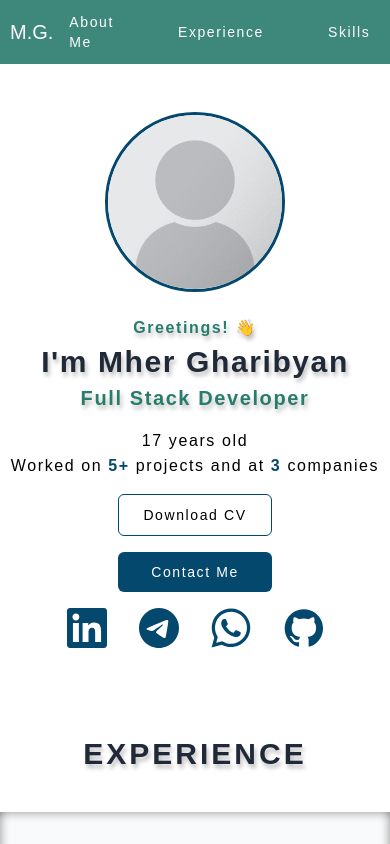
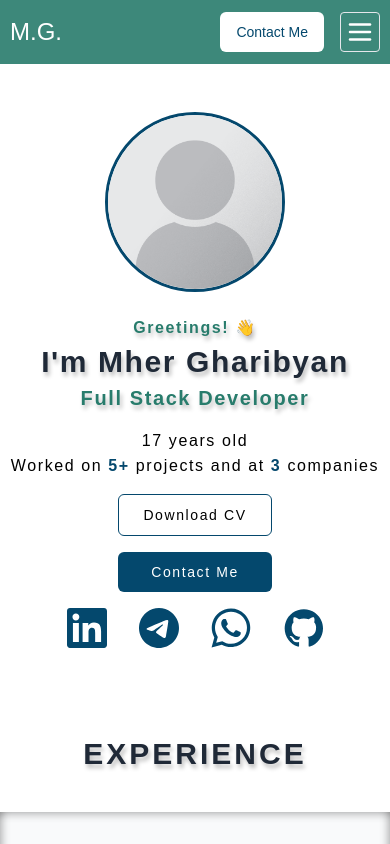
Before and after one commit to mhergharibyan550/personal-website, a Next.js app: page / in a window 390 px wide. Shown: the top 844 px of the page. Built offline with nearby package versions, Linux system fonts and the light colour scheme; a web font is replaced by a local one.

Commit message:
Add mobile navbar

```diff
--- a/package.json
+++ b/package.json
@@ -20,7 +20,8 @@
     "tailwind-merge": "^3.3.1",
     "tailwindcss": "^3.4.17",
     "tailwindcss-animate": "^1.0.7",
-    "tailwindcss-textshadow": "^2.1.3"
+    "tailwindcss-textshadow": "^2.1.3",
+    "wicg-inert": "^3.1.3"
   },
   "devDependencies": {
     "@eslint/eslintrc": "^3",
--- a/src/components/AboutMe.tsx
+++ b/src/components/AboutMe.tsx
@@ -1,6 +1,6 @@
 import Image from "next/image";
 import MaxWidthWrapper from "./MaxWidthWrapper";
-import { Button } from "./ui/button";
+import { Button } from "./ui/Button";
 import { LinkedInLogo, TelegramLogo, WhatsAppLogo } from "./ui/icons.jsx";
 import { ContactMeButton } from "./ContactModal";
 import GitHubLogo from "./ui/icons/GitHubLogo";
--- a/src/components/ContactModal.tsx
+++ b/src/components/ContactModal.tsx
@@ -3,7 +3,7 @@
 import { useModal } from "@/context/ModalContext";
 import { X } from "lucide-react";
 import { useState } from "react";
-import { Button, ButtonProps } from "./ui/button";
+import { Button, ButtonProps } from "./ui/Button";
 import { LinkedInLogo, TelegramLogo, WhatsAppLogo } from "./ui/icons";
 import GitHubLogo from "./ui/icons/GitHubLogo";
 import Modal from "./ui/Modal";
@@ -16,10 +16,16 @@ export const ContactMeButton = ({
   className,
   value = "Contact Me",
 }: ContactMeButtonProps) => {
-  const { openModal } = useModal();
+  const { openModal, isOpen } = useModal();
 
   return (
-    <Button className={className} onClick={openModal}>
+    <Button
+      aria-label="toggle contact modal"
+      aria-haspopup="dialog"
+      aria-controls="contact-modal"
+      className={className}
+      onClick={openModal}
+    >
       {value}
     </Button>
   );
@@ -56,6 +62,7 @@ const ContactModal = () => {
 
   return (
     <Modal
+      id="contact-modal"
       onClose={handleModalClose}
       isOpen={isOpen}
       className="animate-fadeIn"
--- a/src/components/Header.tsx
+++ b/src/components/Header.tsx
@@ -1,40 +1,122 @@
+"use client";
+
+import "wicg-inert";
+
+import { cn } from "@/lib/utils";
+import { Menu, X } from "lucide-react";
 import Link from "next/link";
-import { cn } from "../utils";
+import { useEffect, useRef, useState } from "react";
+import { ContactMeButton } from "./ContactModal";
 import MaxWidthWrapper from "./MaxWidthWrapper";
-import { buttonVariants } from "./ui/button";
-import { ContactMeButton } from "./ContactModal";
+import { buttonVariants } from "./ui/Button";
 
 const linkClassnames = buttonVariants({ variant: "link" });
 
+const navItems = [
+  { href: "#", label: "About Me" },
+  { href: "#experience", label: "Experience" },
+  { href: "#skills", label: "Skills" },
+  { href: "#lastprojects", label: "Last Projects" },
+];
+
 const Header = () => {
+  const navRef = useRef<HTMLUListElement>(null);
+  const [isOpen, setIsOpen] = useState(false);
+  const [inert, setInert] = useState(false);
+
+  useEffect(() => {
+    if (navRef.current) {
+      if (inert) {
+        navRef.current.setAttribute("inert", "");
+      } else {
+        navRef.current.removeAttribute("inert");
+      }
+    }
+  }, [inert]);
+
+  useEffect(() => {
+    const closeOnEsc = (e: KeyboardEvent) =>
+      e.key === "Escape" ? setIsOpen(false) : null;
+
+    document.body.addEventListener("keydown", closeOnEsc);
+
+    return () => document.body.removeEventListener("keydown", closeOnEsc);
+  }, []);
+
+  useEffect(() => {
+    if (typeof window === "undefined") return;
+
+    const updateNavbarInert = () => {
+      const isMobile = window.matchMedia("(max-width: 768px)").matches;
+      console.log(isMobile);
+      if (navRef.current) {
+        navRef.current.inert = isOpen && isMobile;
+      }
+    };
+
+    updateNavbarInert();
+
+    window.addEventListener("resize", updateNavbarInert);
+
+    return () => window.removeEventListener("resize", updateNavbarInert);
+  }, [isOpen]);
+
   return (
-    <header className="fixed top-0 w-full z-[999] bg-custom-green bg-opacity-90 backdrop-blur-sm">
-      <MaxWidthWrapper className="flex justify-between items-center py-3">
+    <>
+      {isOpen && (
+        <div
+          onClick={() => setIsOpen(false)}
+          aria-hidden="true"
+          className="z-50 fixed md:hidden inset-0 overflow-hidden bg-black/30 dark:bg-black/60 backdrop-blur-[0.5px]"
+        />
+      )}
+      <nav className="fixed top-0 z-50 h-16 w-full bg-custom-green/90 backdrop-blur-sm">
+        <MaxWidthWrapper className="flex md:flex-row items-center py-3">
           <Link
             href="/"
-          className="font-rampart text-white text-xl transition-transform hover:scale-105"
+            className="font-rampart mr-auto text-white text-2xl transition-transform hover:scale-105"
           >
             M.G.
           </Link>
-        <nav className="text-white flex justify-between items-center tracking-widest space-x-8">
-          <Link className={cn(linkClassnames, "bg-inherit")} href="#">
-            About Me
+
+          <ul
+            id="navbar"
+            className={`absolute md:static flex flex-col items-center top-16 w-48 md:w-auto h-screen md:h-fit md:flex-row gap-y-4 md:gap-x-5 bg-custom-green md:bg-transparent text-white tracking-widest transition-all ${
+              isOpen ? "right-0" : "-right-full"
+            }`}
+          >
+            {navItems.map((item) => (
+              <li key={item.href}>
+                <Link
+                  onClick={() => setIsOpen(false)}
+                  className={cn(linkClassnames)}
+                  href={item.href}
+                >
+                  {item.label}
                 </Link>
-          <Link className={cn(linkClassnames, "")} href="#experience">
-            Experience
-          </Link>
-          <Link className={cn(linkClassnames, "")} href="#skills">
-            Skills
-          </Link>
-          <Link className={cn(linkClassnames, "")} href="#lastprojects">
-            Last Projects
-          </Link>
+              </li>
+            ))}
+          </ul>
+
+          <ContactMeButton className="md:ml-auto bg-white text-custom-blue hover:text-white">
+            Contact Me
+          </ContactMeButton>
+          <button
+            className="md:hidden ml-4 h-10 w-10 flex items-center justify-center border rounded transition-transform hover:scale-105"
+            aria-label="toggle navbar"
+            aria-expanded={isOpen}
+            aria-controls="navbar"
+            onClick={() => setIsOpen(!isOpen)}
+          >
+            {isOpen ? (
+              <X size={30} className="text-white" />
+            ) : (
+              <Menu size={30} className="text-white" />
+            )}
+          </button>
+        </MaxWidthWrapper>
       </nav>
-        <ContactMeButton className="bg-white text-custom-blue hover:text-white">
-          Contact Me
-        </ContactMeButton>{" "}
-      </MaxWidthWrapper>
-    </header>
+    </>
   );
 };
 
--- a/src/components/LastProjects/ProjectItem.tsx
+++ b/src/components/LastProjects/ProjectItem.tsx
@@ -6,7 +6,7 @@ import { useInView } from "@/hooks/useInView";
 import Image, { StaticImageData } from "next/image";
 import Link from "next/link";
 import { cn } from "../../utils";
-import { Button, buttonVariants } from "../ui/button";
+import { Button, buttonVariants } from "../ui/Button";
 import { LinkIcon } from "../ui/icons";
 
 export type ProjectItemProps = {
--- a/src/components/ui/Modal.tsx
+++ b/src/components/ui/Modal.tsx
@@ -1,18 +1,15 @@
 "use client";
 
-import { cn } from "@/lib/utils";
-import { ReactNode, useEffect, useRef } from "react";
+import { HTMLAttributes, ReactNode, useEffect, useRef } from "react";
 
-type ModalProps = {
+interface ModalProps extends HTMLAttributes<HTMLDivElement> {
   children: ReactNode;
   className?: string;
   isOpen: boolean;
   onClose: () => void;
-};
+}
 
 const Modal = ({ children, className, onClose, isOpen }: ModalProps) => {
-  const bgRef = useRef<HTMLDivElement | null>(null);
-
   useEffect(() => {
     if (isOpen) {
       const originalOverflow = document.body.style.overflow;
@@ -23,22 +20,6 @@ const Modal = ({ children, className, onClose, isOpen }: ModalProps) => {
       };
     }
   }, [isOpen]);
-
-  useEffect(() => {
-    const handleBgClick = (e: MouseEvent) => {
-      if (
-        bgRef.current &&
-        (!bgRef.current.contains(e.target as Node) ||
-          bgRef.current === (e.target as Node))
-      ) {
-        onClose();
-      }
-    };
-
-    document.addEventListener("click", handleBgClick);
-
-    return () => document.removeEventListener("click", handleBgClick);
-  }, [onClose]);
 
   useEffect(() => {
     const closeOnEsc = (e: KeyboardEvent) =>
@@ -54,17 +35,11 @@ const Modal = ({ children, className, onClose, isOpen }: ModalProps) => {
   return (
     <>
       <div
-        className={cn(
-          "z-[1000] fixed inset-0 overflow-hidden h-screen w-screen bg-black/30 dark:bg-black/60 backdrop-blur-[0.5px]",
-          className
-        )}
+        className="z-[1000] fixed inset-0 overflow-hidden bg-black/30 dark:bg-black/60 backdrop-blur-[0.5px]"
+        aria-hidden="true"
         onClick={onClose}
       />
-      <div
-        className="fixed z-[1000] left-1/2 top-1/2 -translate-x-1/2 -translate-y-1/2"
-        onClick={(e) => e.stopPropagation()}
-        ref={bgRef}
-      >
+      <div className="fixed z-[1000] left-1/2 top-1/2 -translate-x-1/2 -translate-y-1/2">
         {children}
       </div>
     </>
```
Also changed, not shown: src/app/layout.tsx (+5 -6 lines), 1 other file (tests, documents, lock files or other folders). Lines whose indentation alone changed are shown as unchanged.
